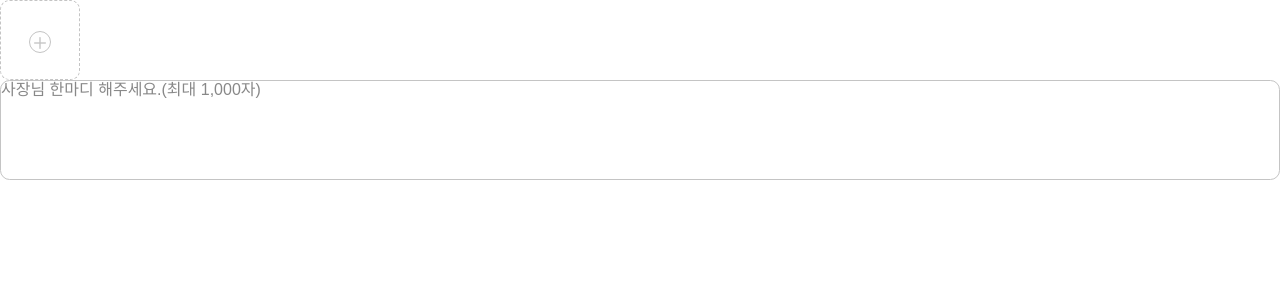
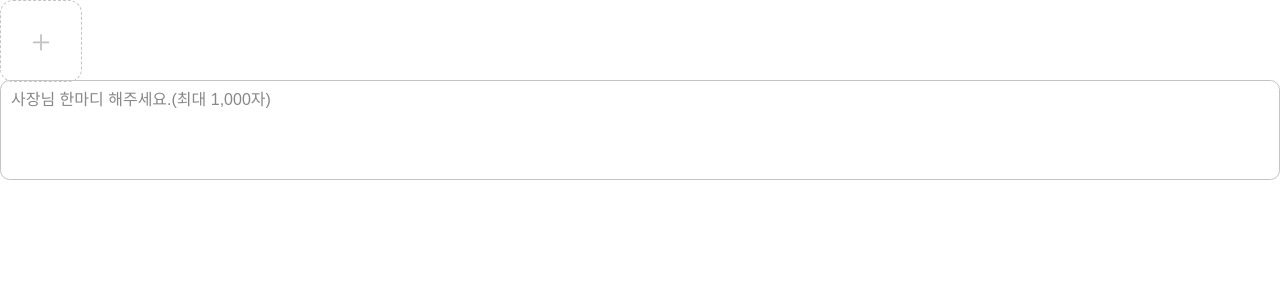
Before and after one commit to younhoso/airbnb_w_7, a React (Create React App) app: page / in a window 1280 px wide. Shown: the top 300 px of the page. Built offline with nearby package versions, Linux system fonts and the light colour scheme.

Commit message:
라우터 기능 추가

```diff
--- a/src/App.js
+++ b/src/App.js
@@ -1,13 +1,11 @@
 import "./reset.css"
 import "./assets/font/index.css"
-import Text from "./elem/Text"
-import ImageRegist from "./elem/ImageRegist";
+import Router from './Router';
 
 function App() {
   return (
     <div className="App">
-      <ImageRegist />
-      <Text />
+      <Router />
     </div>
   );
 }
--- /dev/null
+++ b/src/Router.js
@@ -0,0 +1,20 @@
+import React from 'react';
+import { Route, Switch, Redirect } from 'react-router-dom';
+
+// components
+import Home from './page/Home';
+import Login from './page/Login';
+import SignUp from './page/SignUp';
+
+const Router = () => {
+	return (
+		<Switch>
+			<Route path="/" component={Home} exact />
+			<Route path='/login' component={Login} />
+			<Route path='/signup' component={SignUp} />
+			<Redirect from='*' to='/' />
+		</Switch>
+	);
+};
+
+export default Router;
--- a/src/elem/ImageRegist.jsx
+++ b/src/elem/ImageRegist.jsx
@@ -15,18 +15,18 @@ const ImageRegistBx = styled.div`
 		height: 80px;
 		line-height: 80px;
 		text-align: center;
-		border: 1px dashed #C4C4C4;
-		border-radius: 0.6em;
 		& label {
-			width: 20px;
-			height: 20px;
-			line-height: 20px;
+			width: 80px;
+			height: 80px;
+			line-height: 80px;
 			display: inline-block;
+			border: 1px dashed #C4C4C4;
 			color: #C4C4C4;
+			font-size: 22px;
+			font-weight: 600;
+			border-radius: 0.6em;
 			vertical-align: middle;
 			cursor: pointer;
-			border: 1px solid #C4C4C4;
-			border-radius:50%;
 			& i {
 				vertical-align: inherit;
 			}
--- a/src/elem/Text.jsx
+++ b/src/elem/Text.jsx
@@ -9,6 +9,7 @@ const Text = () => {
 const TextBx = styled.textarea`
 	width: 100%;
 	height: 100px;
+	padding: 10px;
 	border: 1px solid #C4C4C4;
 	border-radius: 0.6em;
 	resize: none;
--- a/src/index.js
+++ b/src/index.js
@@ -1,8 +1,16 @@
 import React from 'react';
 import ReactDOM from 'react-dom/client';
+import { Provider } from 'react-redux';
+import { ConnectedRouter } from 'connected-react-router';
 import App from './App';
+import store from './modules/configStore';
+import { history } from './modules/configStore';
 
 const root = ReactDOM.createRoot(document.getElementById('root'));
 root.render(
-  <App />
+  <Provider store={store}>
+    <ConnectedRouter history={history}>
+      <App />
+    </ConnectedRouter>
+  </Provider>
 );
--- /dev/null
+++ b/src/modules/configStore.js
@@ -0,0 +1,22 @@
+import { legacy_createStore as createStore, combineReducers, applyMiddleware } from 'redux';
+
+// middleware
+import thunk from 'redux-thunk';
+
+// reducers
+import image from './image';
+
+// redux router
+import { createBrowserHistory } from 'history';
+import { connectRouter } from 'connected-react-router';
+
+export const history = createBrowserHistory();
+const rootReducer = combineReducers({
+	image,
+	router: connectRouter(history),
+});
+
+const middleware = [thunk.withExtraArgument({ history })];
+const store = createStore(rootReducer, applyMiddleware(...middleware));
+
+export default store;
--- /dev/null
+++ b/src/modules/image.js
@@ -0,0 +1,34 @@
+import { createAction, handleActions } from 'redux-actions';
+import produce from 'immer';
+
+const PREVIEW = 'image/PREVIEW';
+const UPLOAD = 'image/UPLOAD';
+
+const setPreview = createAction(PREVIEW, (preview) => ({ preview }));
+const imageUpload = createAction(UPLOAD, (imageUrl) => ({ imageUrl }));
+
+const initialState = {
+	imageUrl: null,
+	preview: null,
+};
+
+export default handleActions(
+	{
+		[UPLOAD]: (state, action) =>
+			produce(state, (draft) => {
+				draft.imageUrl = action.payload.imageUrl;
+			}),
+		[PREVIEW]: (state, action) =>
+			produce(state, (draft) => {
+				draft.preview = action.payload.preview;
+			}),
+	},
+	initialState,
+);
+
+const imageCreators = {
+	setPreview,
+	imageUpload,
+};
+
+export { imageCreators };
--- a/src/page/Home.jsx
+++ b/src/page/Home.jsx
@@ -0,0 +1,14 @@
+import React from "react";
+import ImageRegist from "../elem/ImageRegist";
+import Text from "../elem/Text";
+
+const Home = () => {
+	return(
+		<div>
+			  <ImageRegist />
+      	<Text />
+		</div>
+	)
+};
+
+export default Home;
--- a/src/page/Login.jsx
+++ b/src/page/Login.jsx
@@ -0,0 +1,11 @@
+import React from "react";
+
+const Login = () => {
+	return(
+		<div>
+			Login 페이지
+		</div>
+	)
+};
+
+export default Login;
--- a/src/page/SignUp.jsx
+++ b/src/page/SignUp.jsx
@@ -0,0 +1,11 @@
+import React from "react";
+
+const SignUp = () => {
+	return(
+		<div>
+			회원가입 페이지
+		</div>
+	)
+};
+
+export default SignUp;
```
